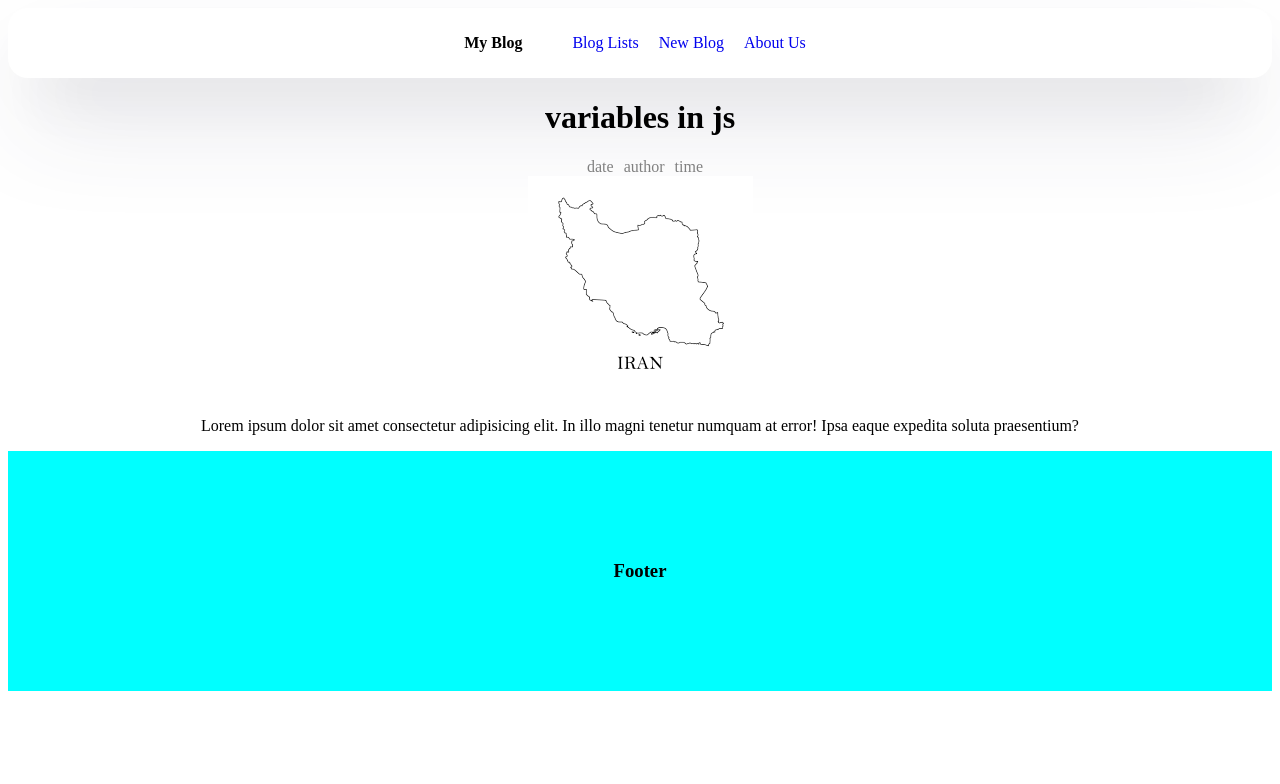
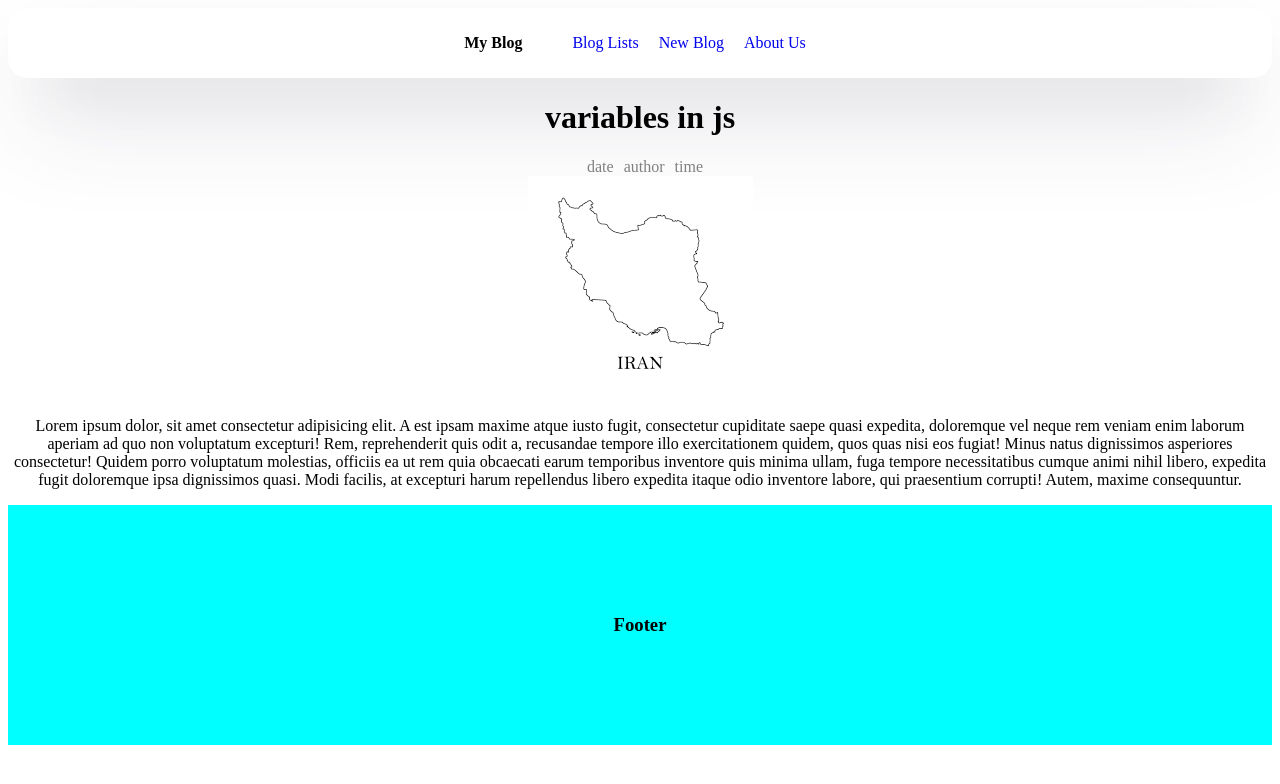
Before and after one commit to MohammadVaseti/React-Projects, a React (Vite) app in the folder 02-Website/website/: page /article/1 in a window 1280 px wide. Shown: the top 784 px of the page. Built offline with nearby package versions, Linux system fonts and the light colour scheme.

Commit message:
repo updated

```diff
--- a/02-Website/website/src/pages/articlePage/ArticlePage.jsx
+++ b/02-Website/website/src/pages/articlePage/ArticlePage.jsx
@@ -1,8 +1,11 @@
+import { useParams } from "react-router-dom";
 import Footer from "../../Components/Footer/footer";
 import Navbar from "../../Components/Navbar/navbar";
 import styled from "../articlePage/articlePage.module.css";
 
 const ArticlePage = () => {
+  const param = useParams();
+
   return (
     <>
       <Navbar title="My Blog"></Navbar>
@@ -15,8 +18,18 @@ const ArticlePage = () => {
         </div>
         <img src="../../src/assets/images/iran.png" alt="" />
         <p>
-          Lorem ipsum dolor sit amet consectetur adipisicing elit. In illo magni
-          tenetur numquam at error! Ipsa eaque expedita soluta praesentium?
+          Lorem ipsum dolor, sit amet consectetur adipisicing elit. A est ipsam
+          maxime atque iusto fugit, consectetur cupiditate saepe quasi expedita,
+          doloremque vel neque rem veniam enim laborum aperiam ad quo non
+          voluptatum excepturi! Rem, reprehenderit quis odit a, recusandae
+          tempore illo exercitationem quidem, quos quas nisi eos fugiat! Minus
+          natus dignissimos asperiores consectetur! Quidem porro voluptatum
+          molestias, officiis ea ut rem quia obcaecati earum temporibus
+          inventore quis minima ullam, fuga tempore necessitatibus cumque animi
+          nihil libero, expedita fugit doloremque ipsa dignissimos quasi. Modi
+          facilis, at excepturi harum repellendus libero expedita itaque odio
+          inventore labore, qui praesentium corrupti! Autem, maxime
+          consequuntur.
         </p>
       </div>
       <Footer></Footer>
--- a/02-Website/website/src/pages/articlePage/articlePage.module.css
+++ b/02-Website/website/src/pages/articlePage/articlePage.module.css
@@ -4,3 +4,6 @@
   flex-direction: column;
   align-items: center;
 }
+p {
+  text-align: center;
+}
```
